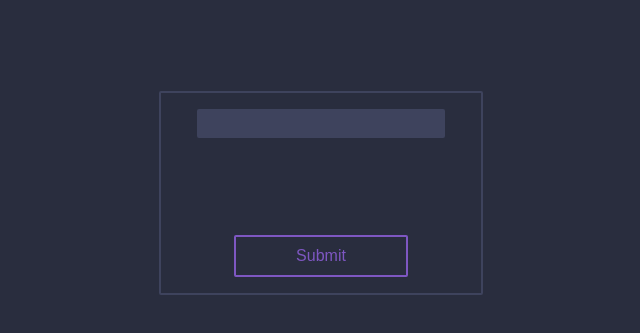
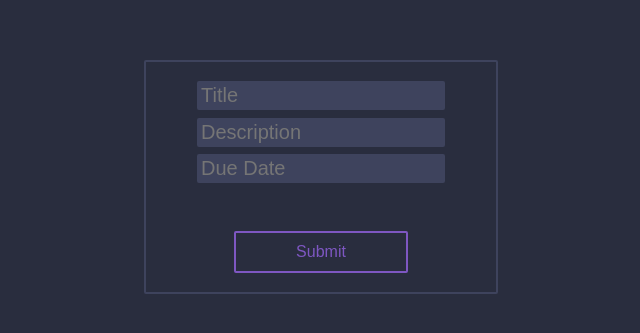
Before and after one commit to PatrickStrz/TodoDemo, a React (Create React App) app: page / in a window 1280 px wide. Shown: the part 207-540 px from the top of the page, without its empty margins (319-959 px from the left). Built offline with nearby package versions, Linux system fonts and the light colour scheme.

Commit message:
basic add functionality working

```diff
--- a/src/App.js
+++ b/src/App.js
@@ -30,9 +30,20 @@ class App extends Component {
   render() {
     return (
       <SiteBox>
-        <CreateTodoForm />
+        <CreateTodoForm onSubmit={this._handleTodoSubmit} />
+        {this.state.todos.map(todo => <p>{todo.title}</p>)}
       </SiteBox>
     )
+  }
+
+  addToList = (todos, newTodo) => {
+    return [...todos, newTodo]
+  }
+
+  _handleTodoSubmit = todo => {
+    this.setState((prevState, props) => {
+      return { todos: this.addToList(prevState.todos, todo) }
+    })
   }
 }
 
--- a/src/components/CreateTodoForm.js
+++ b/src/components/CreateTodoForm.js
@@ -4,6 +4,7 @@ import styled from 'styled-components'
 import COLORS from '../constants/Colors'
 
 const Box = styled.div`
+  padding: 15px;
   display: flex;
   flex-direction: column;
   justify-content: space-around;
@@ -46,23 +47,48 @@ export default class CreateTodoForm extends Component {
     dueDate: ''
   }
   render() {
+    const { onSubmit } = this.props
     return (
       <Box>
         <Input
           type="text"
+          placeholder="Title"
           value={this.state.title}
           name="title"
           onChange={this._handleTitleChange}
         />
+        <Input
+          type="text"
+          placeholder="Description"
+          value={this.state.description}
+          name="description"
+          onChange={this._handleTitleChange}
+        />
+        <Input
+          type="text"
+          placeholder="Due Date"
+          value={this.state.dueDate}
+          name="dueDate"
+          onChange={this._handleTitleChange}
+        />
         <p>{this.state.title}</p>
-        <Button>Submit</Button>
+        <Button onClick={this._handleSubmit}>Submit</Button>
       </Box>
     )
   }
+
   _handleTitleChange = e => {
     this.setState({ title: e.target.value })
   }
   _handleDescriptionChange = e => {
     this.setState({ description: e.target.value })
   }
+  _clearValues = () =>
+    this.setState({ title: '', description: '', createdAt: '', dueDate: '' })
+
+  _handleSubmit = () => {
+    const { title, description } = this.state
+    this.props.onSubmit({ title, description })
+    this._clearValues()
+  }
 }
--- a/src/constants/Colors.js
+++ b/src/constants/Colors.js
@@ -3,6 +3,9 @@ const tintColor = '#2f95dc'
 const background = '#292D3E'
 export default {
   background,
+  backgroundDark: Color(background)
+    .darken(0.25)
+    .toString(),
   outline: Color(background)
     .lighten(0.5)
     .toString(),
```
